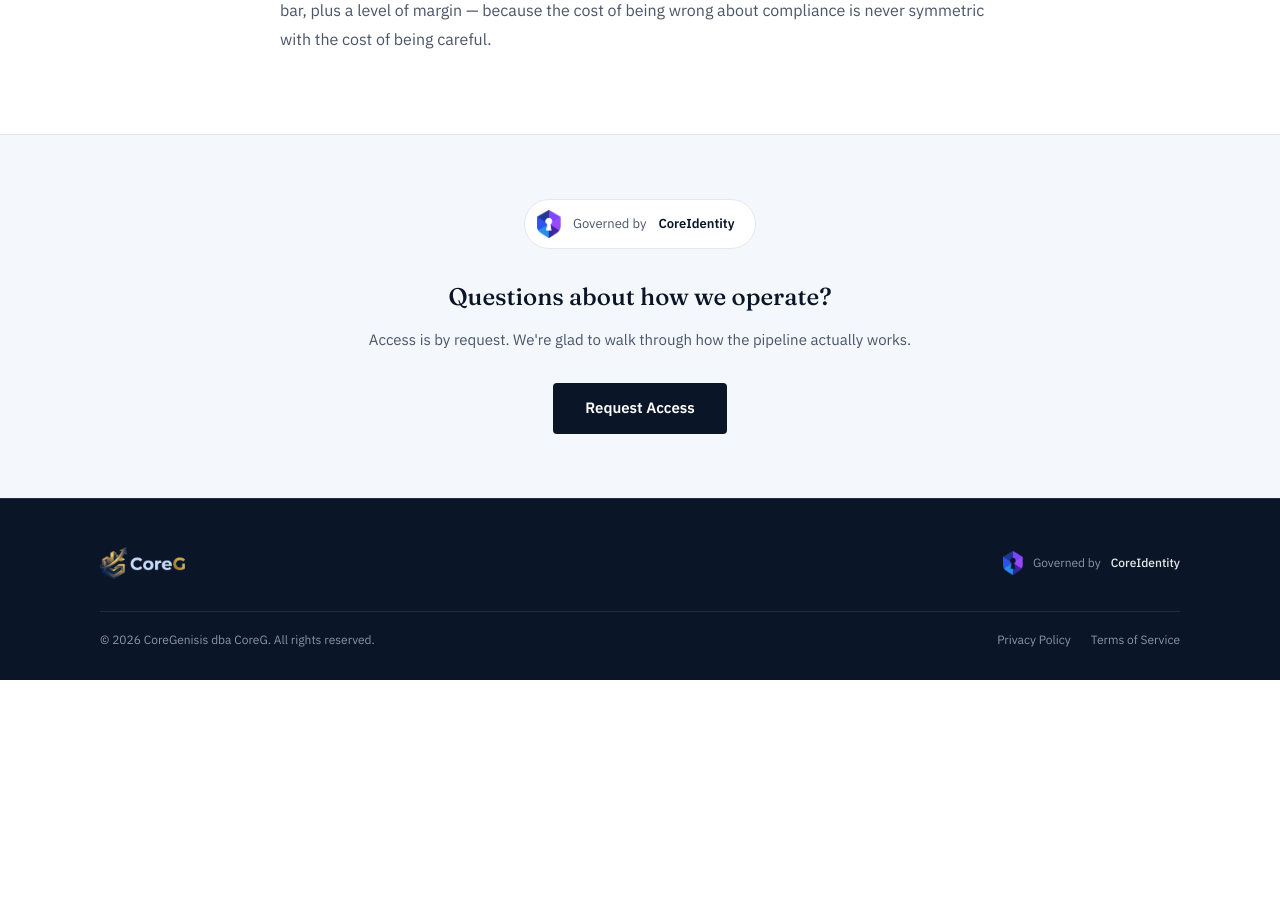
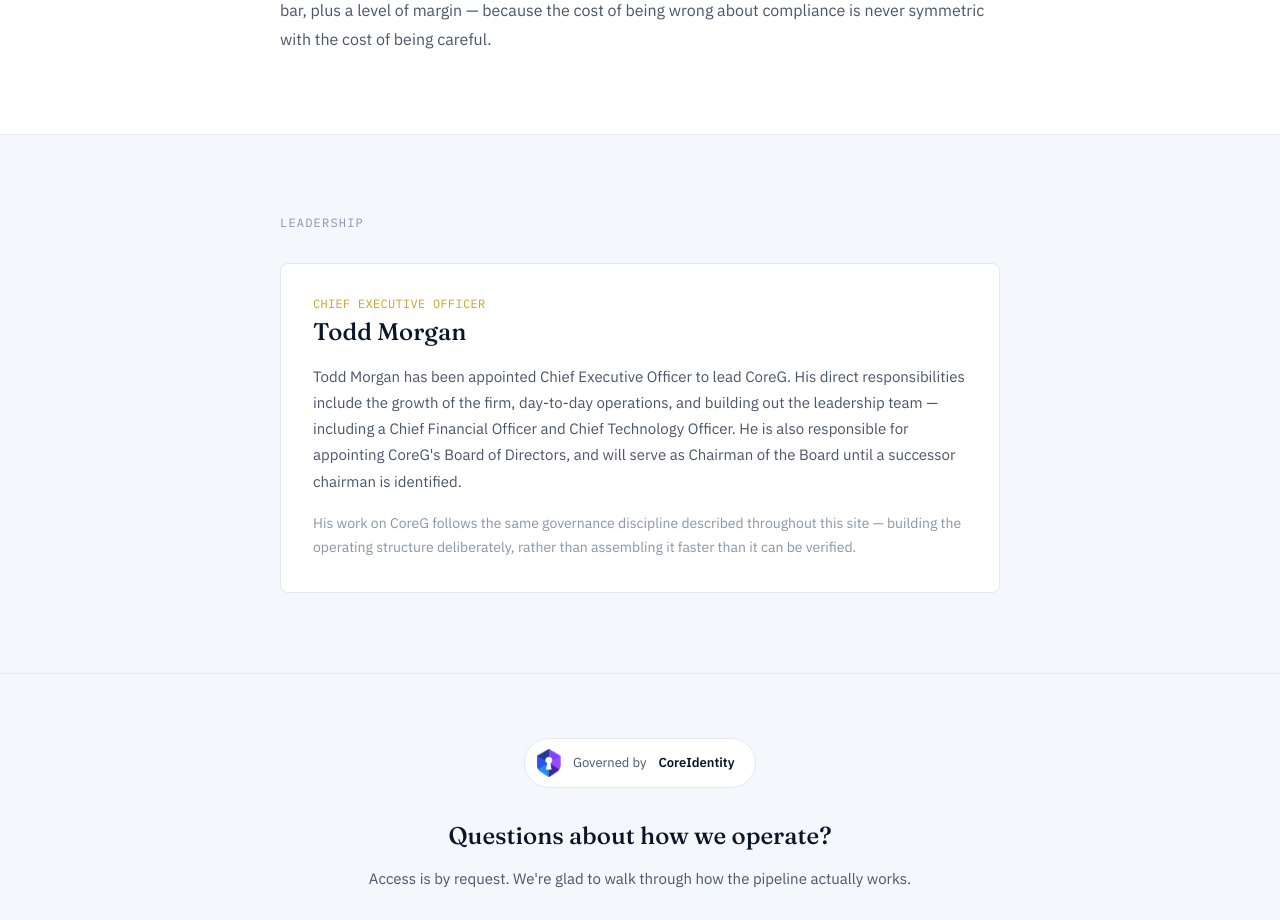
Before and after one commit to CoreGAdmin/coregenisis-site, a React (Vite) app: page /company in a window 1280 px wide. Shown: the part 940-1860 px from the top of the page. Before the commit the page ends 1620 px from the top, so only its background shows below. Built offline with nearby package versions, Linux system fonts and the light colour scheme.

Commit message:
feat: Leadership section on Company page, names CEO Todd Morgan

```diff
--- a/src/pages/Company.jsx
+++ b/src/pages/Company.jsx
@@ -8,7 +8,9 @@ export default function Company() {
     <div className="font-sans text-navy bg-white">
       <PageNav />
 
-      {/* HERO — mission/thesis, no bio, no team roster */}
+      {/* HERO — mission/thesis. Leadership section below names the CEO,
+          per direct instruction reversing the page's original no-bio
+          constraint. */}
       <section className="bg-navy px-8 pt-20 pb-16 text-center">
         <div className="max-w-[760px] mx-auto">
           <div className="font-mono text-xs tracking-[0.1em] text-gold uppercase mb-4">Company</div>
@@ -22,10 +24,9 @@ export default function Company() {
         </div>
       </section>
 
-      {/* MISSION — the actual thesis, plus CoreIdentity relationship woven in
-          as real content (not just the badge) per direct instruction. Kept
-          as a paragraph within this section, not a standalone section, so
-          it doesn't outweigh CoreG's own identity on CoreG's own page. */}
+      {/* MISSION — unchanged from original build. CoreIdentity relationship
+          woven in as real content, kept as a paragraph so it doesn't
+          outweigh CoreG's own identity on CoreG's own page. */}
       <section className="bg-white px-8 py-20">
         <div className="max-w-[720px] mx-auto">
           <p className="text-[16px] text-slate leading-[1.8] mb-6">
@@ -51,6 +52,34 @@ export default function Company() {
         </div>
       </section>
 
+      {/* LEADERSHIP — CEO named per direct instruction. Board of Directors
+          described as an active plan Todd is executing, not an already-
+          seated body — avoids overclaiming organizational maturity that
+          doesn't exist yet. Summary kept subtle: declarative, no
+          promotional language, matching the rest of the page's voice. */}
+      <section className="bg-mist px-8 py-20 border-t border-[#E2E8F0]">
+        <div className="max-w-[720px] mx-auto">
+          <div className="font-mono text-xs tracking-[0.1em] text-slateLt uppercase mb-8">Leadership</div>
+          <div className="bg-white border border-[#E2E8F0] rounded-lg p-8">
+            <div className="mb-1 text-xs font-mono text-gold uppercase tracking-wide">Chief Executive Officer</div>
+            <h2 className="font-display text-2xl font-medium text-navy mb-4">Todd Morgan</h2>
+            <p className="text-[15px] text-slate leading-[1.75] mb-4">
+              Todd Morgan has been appointed Chief Executive Officer to lead CoreG. His
+              direct responsibilities include the growth of the firm, day-to-day
+              operations, and building out the leadership team — including a Chief
+              Financial Officer and Chief Technology Officer. He is also responsible for
+              appointing CoreG's Board of Directors, and will serve as Chairman of the
+              Board until a successor chairman is identified.
+            </p>
+            <p className="text-[14px] text-slateLt leading-[1.75]">
+              His work on CoreG follows the same governance discipline described
+              throughout this site — building the operating structure deliberately,
+              rather than assembling it faster than it can be verified.
+            </p>
+          </div>
+        </div>
+      </section>
+
       {/* CLOSING CTA */}
       <section className="bg-mist px-8 py-16 text-center border-t border-[#E2E8F0]">
         <div className="max-w-[600px] mx-auto">
```
